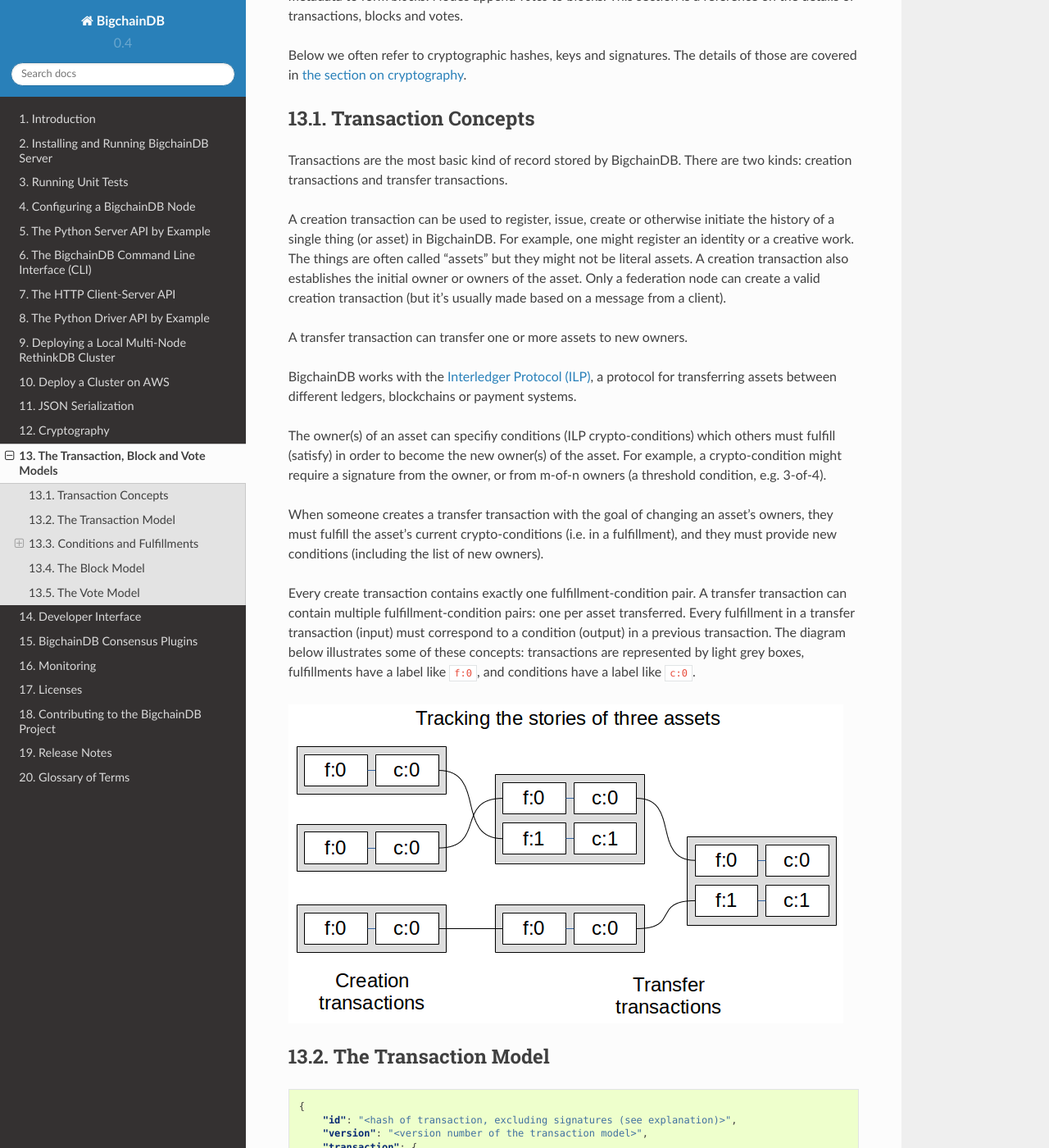
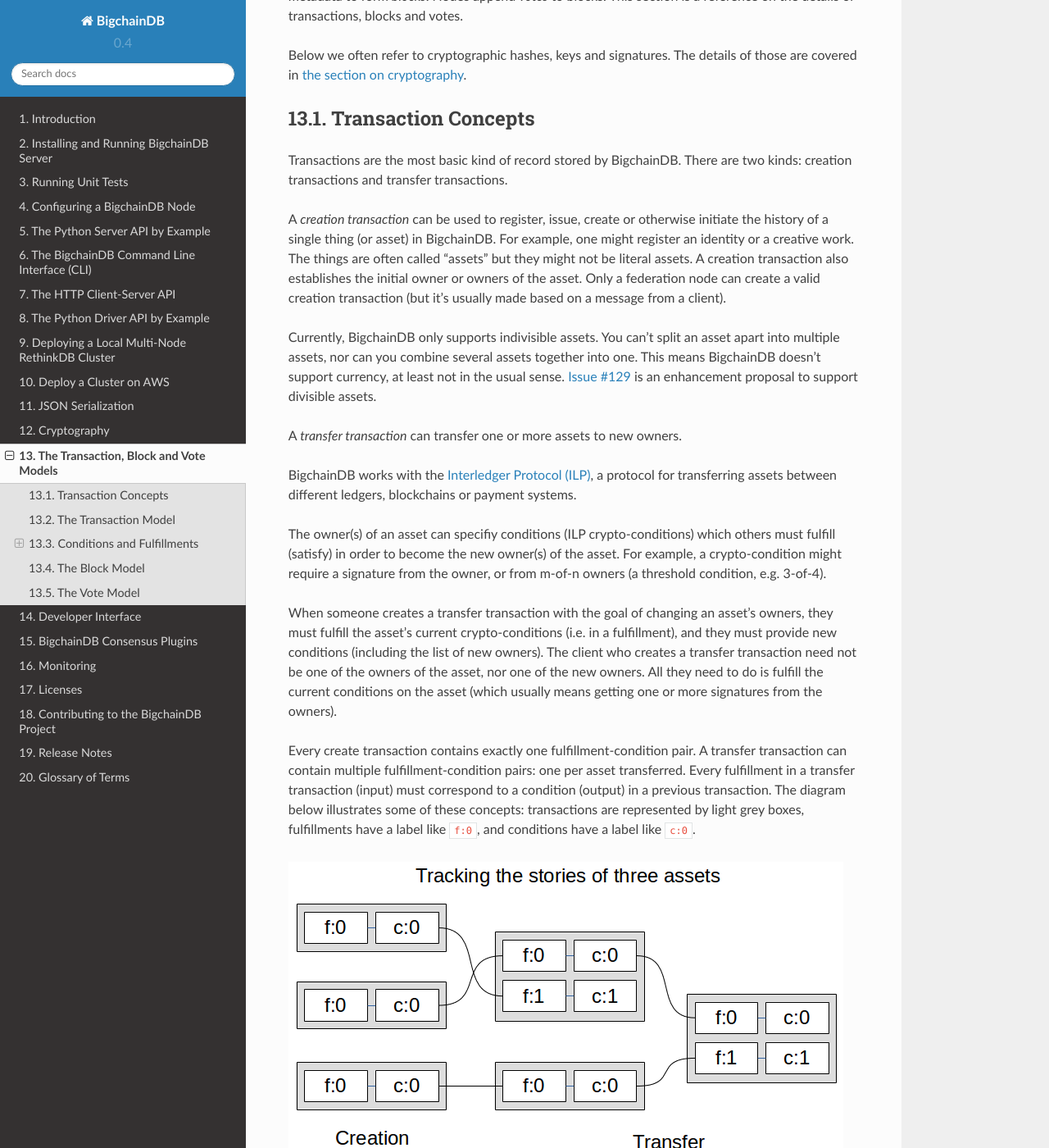
Before and after one commit to bigchaindb/bigchaindb, a Sphinx documentation site: the page built from docs/source/models.md, in a window 1280 px wide and 1400 px high, scrolled down 272 px. Shown: the whole window at 82% size. Built offline with Sphinx 7.4.7 and the Read the Docs theme 2.0.0, drawn with Linux system fonts in a browser that asks for light colours; some of the changed text lies outside the part shown.

Commit message:
Added some notes to docs on tx concepts

```diff
--- a/docs/source/models.md
+++ b/docs/source/models.md
@@ -11,19 +11,30 @@
 
 Transactions are the most basic kind of record stored by BigchainDB. There are two kinds: creation transactions and transfer transactions.
 
-A creation transaction can be used to register, issue, create or otherwise initiate the history of a single thing (or asset) in BigchainDB. For example, one might register an identity or a creative work. The things are often called "assets" but they might not be literal assets. A creation transaction also establishes the initial owner or owners of the asset. Only a federation node can create a valid creation transaction (but it's usually made based on a message from a client).
+A _creation transaction_ can be used to register, issue, create or otherwise initiate the history of a single thing (or asset) in BigchainDB. For example, one might register an identity or a creative work. The things are often called "assets" but they might not be literal assets. A creation transaction also establishes the initial owner or owners of the asset. Only a federation node can create a valid creation transaction (but it's usually made based on a message from a client).
 
-A transfer transaction can transfer one or more assets to new owners.
+Currently, BigchainDB only supports indivisible assets. You can't split an asset apart into multiple assets, nor can you combine several assets together into one. This means BigchainDB doesn't support currency, at least not in the usual sense. [Issue #129](https://github.com/bigchaindb/bigchaindb/issues/129) is an enhancement proposal to support divisible assets.
+
+A _transfer transaction_ can transfer one or more assets to new owners.
 
 BigchainDB works with the [Interledger Protocol (ILP)](https://interledger.org/), a protocol for transferring assets between different ledgers, blockchains or payment systems.
 
 The owner(s) of an asset can specifiy conditions (ILP crypto-conditions) which others must fulfill (satisfy) in order to become the new owner(s) of the asset. For example, a crypto-condition might require a signature from the owner, or from m-of-n owners (a threshold condition, e.g. 3-of-4).
 
-When someone creates a transfer transaction with the goal of changing an asset's owners, they must fulfill the asset's current crypto-conditions (i.e. in a fulfillment), and they must provide new conditions (including the list of new owners).
+When someone creates a transfer transaction with the goal of changing an asset's owners, they must fulfill the asset's current crypto-conditions (i.e. in a fulfillment), and they must provide new conditions (including the list of new owners). The client who creates a transfer transaction need not be one of the owners of the asset, nor one of the new owners. All they need to do is fulfill the current conditions on the asset (which usually means getting one or more signatures from the owners).
 
 Every create transaction contains exactly one fulfillment-condition pair. A transfer transaction can contain multiple fulfillment-condition pairs: one per asset transferred. Every fulfillment in a transfer transaction (input) must correspond to a condition (output) in a previous transaction. The diagram below illustrates some of these concepts: transactions are represented by light grey boxes, fulfillments have a label like `f:0`, and conditions have a label like `c:0`.
 
 ![Tracking the stories of three assets](./_static/stories_3_assets.png)
+
+When a node is asked to check the validity of a transaction, it must do several things; the main things are:
+
+* schema validation,
+* double-spending checks (for transfer transactions),
+* hash validation (i.e. is the calculated transaction hash equal to its id?), and
+* validation of all fulfillments, including validation of cryptographic signatures if they’re among the conditions.
+
+The full details of transaction validation can be found in the code for `validate_transaction()` in the `BaseConsensusRules` class of [`consensus.py`](https://github.com/bigchaindb/bigchaindb/blob/master/bigchaindb/consensus.py) (unless other validation rules are being used by a federation, in which case those should be consulted instead).
 
 
 ## The Transaction Model
```
